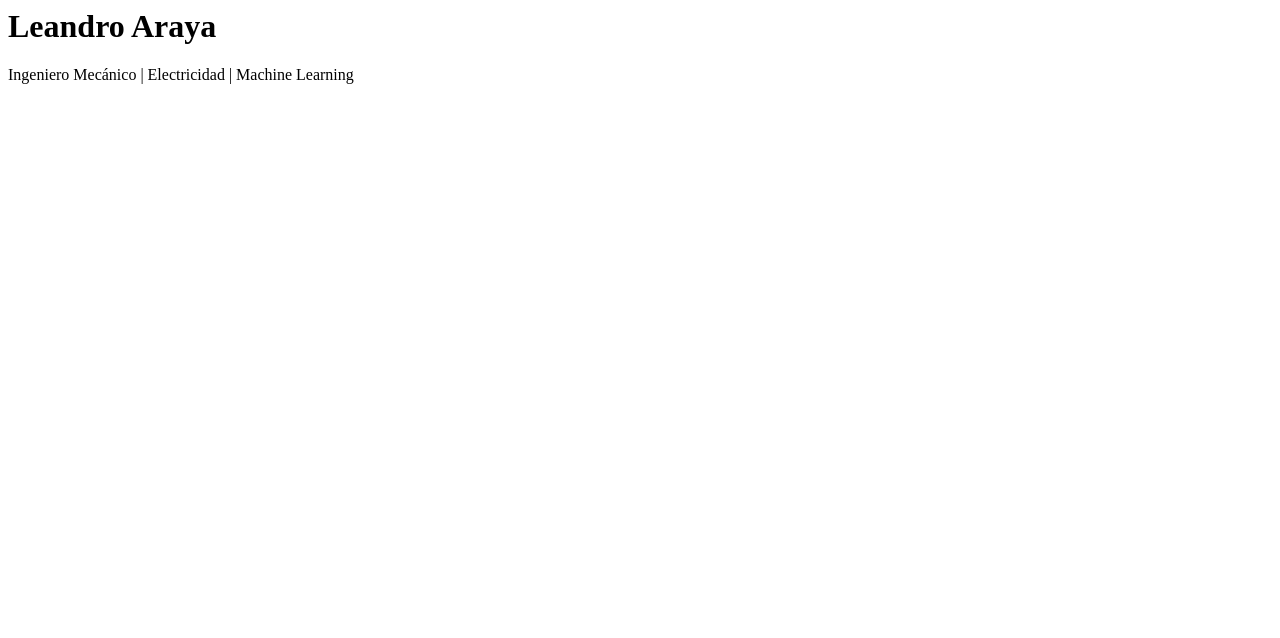
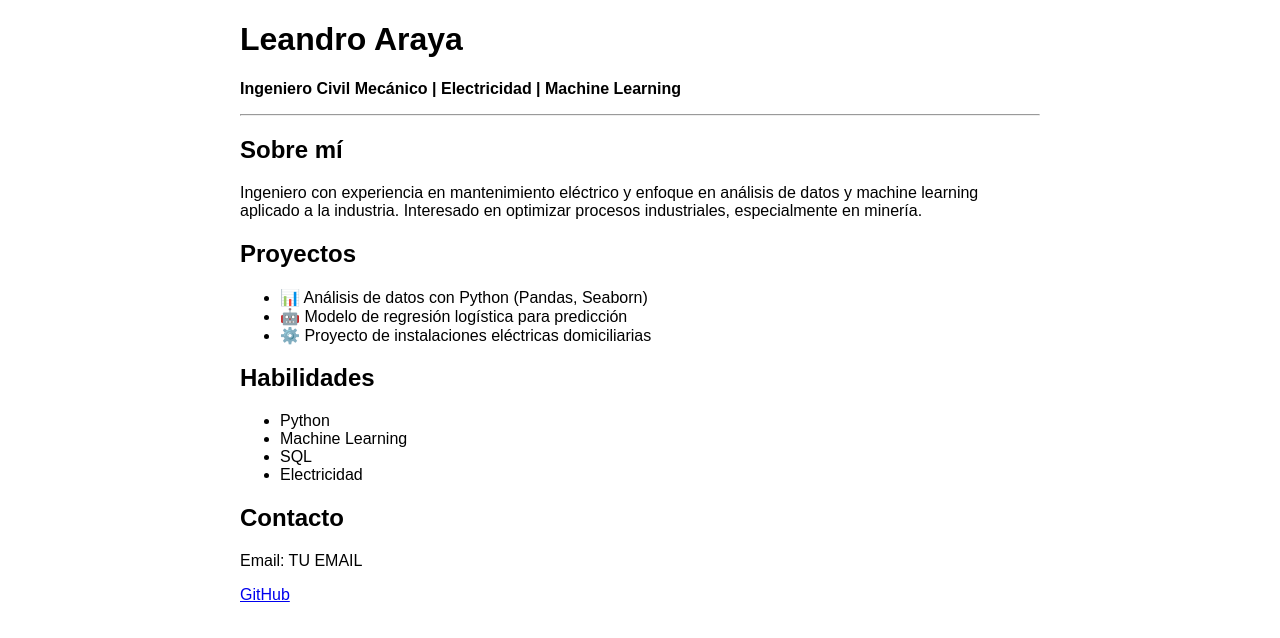
Before and after one commit to Leandroaraya/Leandroaraya.github.io, a plain HTML site: page index.html in a window 1280 px wide. Drawn offline with Linux system fonts and the light colour scheme.

Commit message:
Update index.html
update portafolio 1

```diff
--- a/index.html
+++ b/index.html
@@ -1,2 +1,43 @@
-<h1>Leandro Araya</h1>
-<p>Ingeniero Mecánico | Electricidad | Machine Learning</p>
+<!DOCTYPE html>
+<html lang="es">
+<head>
+  <meta charset="UTF-8">
+  <title>Leandro Araya | Portafolio</title>
+</head>
+<body style="font-family: Arial; max-width: 800px; margin: auto;">
+
+  <h1>Leandro Araya</h1>
+  <p><strong>Ingeniero Civil Mecánico | Electricidad | Machine Learning</strong></p>
+
+  <hr>
+
+  <h2>Sobre mí</h2>
+  <p>
+    Ingeniero con experiencia en mantenimiento eléctrico y enfoque en análisis de datos
+    y machine learning aplicado a la industria. Interesado en optimizar procesos
+    industriales, especialmente en minería.
+  </p>
+
+  <h2>Proyectos</h2>
+  <ul>
+    <li>📊 Análisis de datos con Python (Pandas, Seaborn)</li>
+    <li>🤖 Modelo de regresión logística para predicción</li>
+    <li>⚙️ Proyecto de instalaciones eléctricas domiciliarias</li>
+  </ul>
+
+  <h2>Habilidades</h2>
+  <ul>
+    <li>Python</li>
+    <li>Machine Learning</li>
+    <li>SQL</li>
+    <li>Electricidad</li>
+  </ul>
+
+  <h2>Contacto</h2>
+  <p>Email: TU EMAIL</p>
+  <p>
+    <a href="https://github.com/Leandroaraya">GitHub</a>
+  </p>
+
+</body>
+</html>
```
